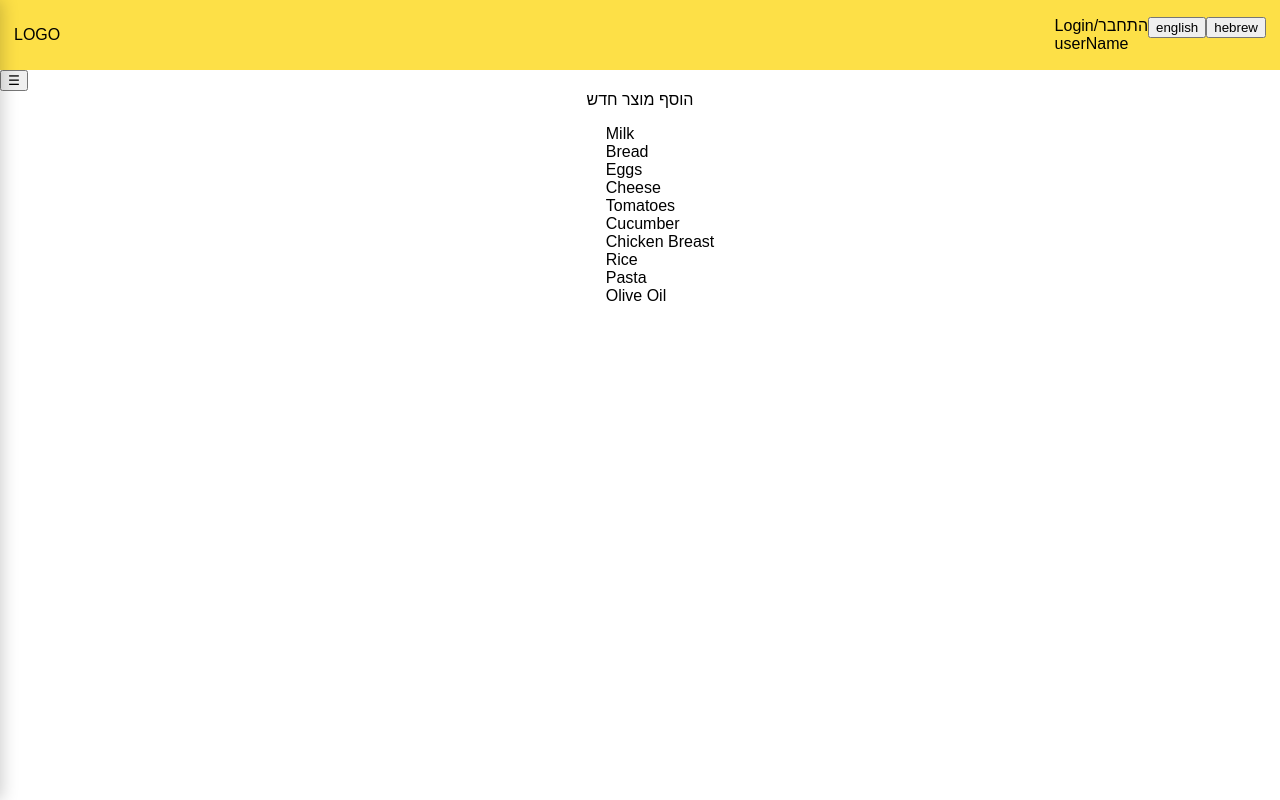
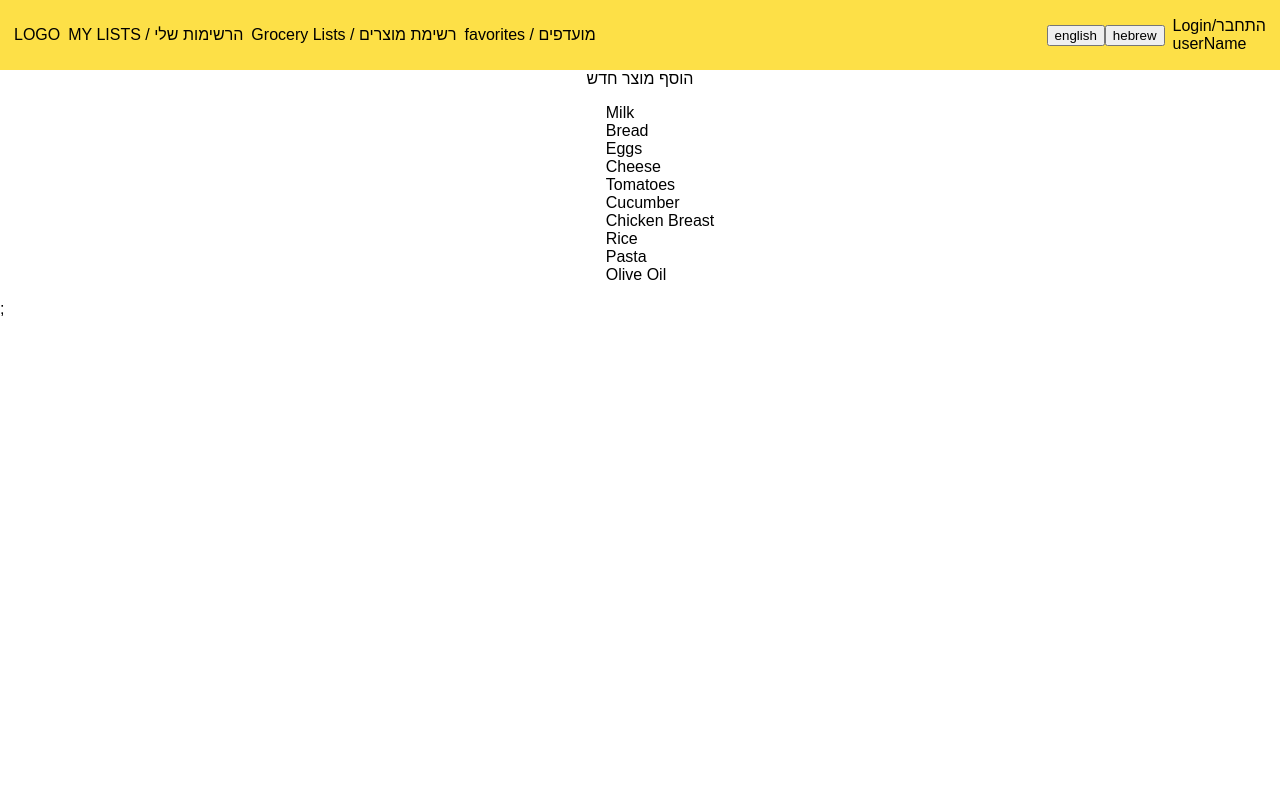
Before and after one commit to vnimrod/shopping-list, a React (Create React App) app in the folder frontend/: page / in a window 1280 px wide. Built offline with nearby package versions, Linux system fonts and the light colour scheme.

Commit message:
add side drawer and update nav bar

```diff
--- a/frontend/src/App.tsx
+++ b/frontend/src/App.tsx
@@ -1,25 +1,15 @@
 import './App.scss';
 import './styles/globals.scss';
 import Layout from './components/layout/layout';
-import Navbar from './components/layout/navbar/navbar';
 import ShoppingSection from './features/shopping-section';
-import Drawer from './components/layout/drawer';
-import { useState } from 'react';
-
 function App() {
-  const [open, setOpen] = useState(false);
-
   return (
     <>
       <Layout>
-        <Navbar></Navbar>
-        <div>
-          <button onClick={() => setOpen(true)}>☰</button>
-          <Drawer open={open} onClose={() => setOpen(false)}></Drawer>
-        </div>
         <ShoppingSection></ShoppingSection>
       </Layout>
     </>
+
   );
 }
 
--- a/frontend/src/components/layout/drawer/drawer.module.scss
+++ b/frontend/src/components/layout/drawer/drawer.module.scss
@@ -1,3 +1,5 @@
+@import '../../../utils/scss-variables/scss-variables';
+
 $drawer-width: 300px;
 $backdrop-color: rgba(0, 0, 0, 0.35);
 $border-color: #eee;
@@ -16,18 +18,15 @@ $border-color: #eee;
   flex-direction: column;
   top: 0;
   left: 0;
-  /* מגירה שמאלית */
   height: 100dvh;
-  /* בטוח לניידים */
   width: min(88vw, $drawer-width);
   max-width: $drawer-width;
-  background: #fff;
+  background: $yellow-300;
   box-shadow: 2px 0 16px rgba(0, 0, 0, 0.2);
   border-right: 1px solid $border-color;
   transform: translateX(-100%);
   transition: transform 180ms ease;
   z-index: 1000;
-  /* מעל הרקע */
   padding: 0.75rem 0.75rem 1rem;
 
   &.open {
--- a/frontend/src/components/layout/drawer/drawer.tsx
+++ b/frontend/src/components/layout/drawer/drawer.tsx
@@ -2,15 +2,21 @@ import React from 'react';
 import styles from './drawer.module.scss';
 import cn from 'classnames';
 
-const Drawer = ({ open, onClose }: { open: boolean; onClose?: () => void }) => {
+const Drawer = ({
+  open,
+  onClose,
+  children,
+}: {
+  open: boolean;
+  onClose?: () => void;
+  children: any;
+}) => {
   return (
     <>
       {open && <div className={styles.backdrop} onClick={onClose} />}
+
       <div className={cn(styles.Drawer, { [styles.open]: open })}>
-        <div>LOGO</div>
-        <div>MY LISTS / הרשימות שלי</div>
-        <div>Grocery Lists / רשימת מוצרים</div>
-        <div>favorites / מועדפים</div>
+        {children}
       </div>
     </>
   );
--- a/frontend/src/components/layout/layout.tsx
+++ b/frontend/src/components/layout/layout.tsx
@@ -1,8 +1,14 @@
 import React from 'react';
 import styles from './layout.module.scss';
+import Navbar from './navbar/navbar';
 
 const Layout = ({ children }: { children: React.ReactNode }) => {
-  return <main className={styles.Layout}>{children}</main>;
+  return (
+    <>
+      <Navbar></Navbar>
+      <main className={styles.Layout}>{children}</main>;
+    </>
+  );
 };
 
 export default Layout;
--- /dev/null
+++ b/frontend/src/components/layout/navbar/nav-list/index.ts
@@ -0,0 +1 @@
+export { default } from './nav-list';
--- /dev/null
+++ b/frontend/src/components/layout/navbar/nav-list/nav-list.module.scss
@@ -0,0 +1,24 @@
+@import '../../../../utils/scss-variables/scss-variables';
+
+.NavbarList {
+  display: flex;
+  justify-content: space-between;
+  align-items: center;
+  background-color: $yellow-300;
+  width: 100%;
+
+  @media (max-width: 767px) {
+    flex-direction: column;
+    height: 100%;
+  }
+}
+
+.NavSection {
+  display: flex;
+  align-items: center;
+  gap: 8px;
+
+  @media (max-width: 767px) {
+    flex-direction: column;
+  }
+}
--- /dev/null
+++ b/frontend/src/components/layout/navbar/nav-list/nav-list.tsx
@@ -0,0 +1,34 @@
+import React from 'react';
+import styles from './nav-list.module.scss';
+import { language } from '../../../../services/language';
+
+const NavList = () => {
+  return (
+    <div className={styles.NavbarList}>
+      <div className={styles.NavSection}>
+        <div>LOGO</div>
+
+        <div>MY LISTS / הרשימות שלי</div>
+        <div>Grocery Lists / רשימת מוצרים</div>
+        <div>favorites / מועדפים</div>
+      </div>
+
+      <div className={styles.NavSection}>
+        <div>
+          {' '}
+          {/* will be replaced with component */}
+          <button onClick={() => language.setLanguage('en-us')}>english</button>
+          <button onClick={() => language.setLanguage('he-il')}>hebrew</button>
+        </div>
+
+        <div>
+          <div>Login/התחבר</div>
+
+          <div>userName</div>
+        </div>
+      </div>
+    </div>
+  );
+};
+
+export default NavList;
--- a/frontend/src/components/layout/navbar/navbar.module.scss
+++ b/frontend/src/components/layout/navbar/navbar.module.scss
@@ -2,7 +2,6 @@
 
 .Navbar {
   display: flex;
-  justify-content: space-between;
   align-items: center;
   background-color: $yellow-300;
   padding: 14px;
@@ -10,10 +9,20 @@
   width: 100%;
 }
 
-.NavbarLeft {
-  display: flex;
+.TopNav {
+  display: none;
+  align-items: center;
+  width: 100%;
+
+  @media (min-width: 768px) {
+    display: flex;
+  }
 }
 
-.NavbarRight {
-  display: flex;
+.LeftDrawer {
+  display: none;
+
+  @media (max-width: 767px) {
+    display: flex;
+  }
 }
--- a/frontend/src/components/layout/navbar/navbar.tsx
+++ b/frontend/src/components/layout/navbar/navbar.tsx
@@ -1,29 +1,24 @@
-import React from 'react';
-import { language } from '../../../services/language';
+import React, { useState } from 'react';
 import styles from './navbar.module.scss';
+import NavList from './nav-list';
+import Drawer from '../drawer';
 
 const Navbar = () => {
+  const [open, setOpen] = useState(false);
+
   return (
-    <div className={styles.Navbar}>
-      <div className={styles.NavbarLeft}>
-        <div>LOGO</div>
+    <nav className={styles.Navbar}>
+      <div className={styles.TopNav}>
+        <NavList></NavList>
       </div>
 
-      <div className={styles.NavbarRight}>
-        <div>
-          <div>Login/התחבר</div>
-
-          <div>userName</div>
-        </div>
-
-        <div>
-          {' '}
-          {/* will be replaced with component */}
-          <button onClick={() => language.setLanguage('en-us')}>english</button>
-          <button onClick={() => language.setLanguage('he-il')}>hebrew</button>
-        </div>
+      <div className={styles.LeftDrawer}>
+        <button onClick={() => setOpen(true)}>☰</button>
+        <Drawer open={open} onClose={() => setOpen(false)}>
+          <NavList></NavList>
+        </Drawer>
       </div>
-    </div>
+    </nav>
   );
 };
 
```
Also changed, not shown: 1 other file (tests, documents, lock files or other folders).
